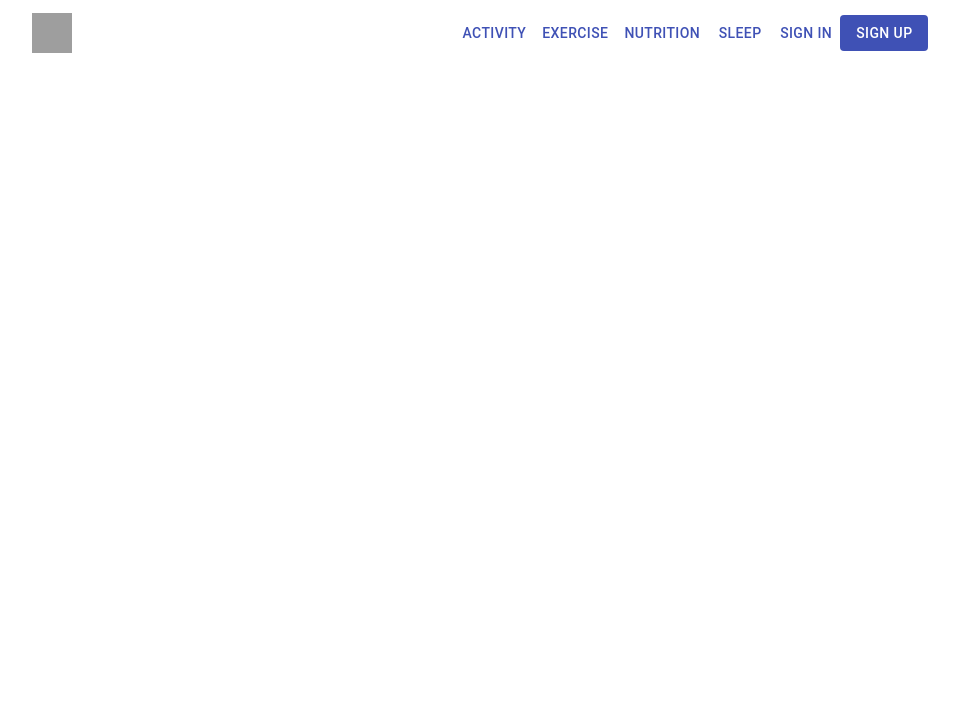
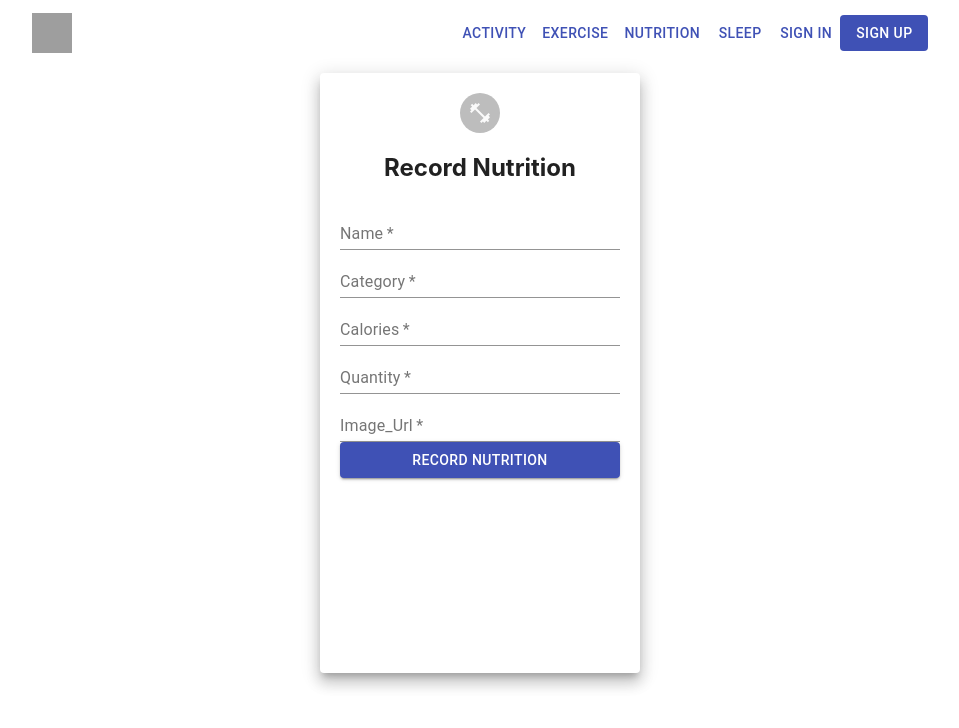
Before and after one commit to dsaldonid/SITE_assignment3, a React (Create React App) app in the folder fitness-app/: page /nutrition/form in a window 1280 px wide. Shown: the top 728 px of the page, without its empty margins (160-1119 px from the left). Built offline with nearby package versions, Linux system fonts and the light colour scheme; no server answers; grey boxes are pictures that could not be loaded.

Commit message:
added nutrition info

```diff
--- a/fitness-app/src/components/App/App.js
+++ b/fitness-app/src/components/App/App.js
@@ -12,6 +12,7 @@ import Sleep from '../Sleep/Sleep';
 import SignUp from '../SignUp/SignUp';
 import InvalidLogin from '../InvalidLogin/InvalidLogin';
 import ExerciseForm from "../ExerciseForm/ExerciseForm"
+import NutritionForm from "../NutritionForm/NutritionForm"
 // import apiClient from '../../services/apiClient';
 import { AppStateProvider} from "../../contexts/appStateContext"
 
@@ -97,6 +98,7 @@ function App() {
           <Route path="/sleep" element={<Sleep/>}/>
           <Route path="/invalidlogin" element={<InvalidLogin/>}/>
           <Route path="/exercise/form" element={<ExerciseForm />}/>
+          <Route path="/nutrition/form" element={<NutritionForm />}/>
         </Routes>
       </BrowserRouter>
     </div>
--- a/fitness-app/src/components/Nutrition/Nutrition.js
+++ b/fitness-app/src/components/Nutrition/Nutrition.js
@@ -1,6 +1,7 @@
 import { Box, Typography , Button} from '@material-ui/core/'
-import { useNavigate } from "react-router-dom"
+import { useNavigate, Link } from "react-router-dom"
 import { useState, useEffect } from "react"
+import NutritionCard from '../NutritionCard/NutritionCard'
 import useRedirect from '../../hooks/useRedirect'
 import { useAppStateContext } from '../../contexts/appStateContext';
 
@@ -26,27 +27,34 @@ export default function Nutrition(){
     }
     }, [appState.isAuthenticated, navigate])
     return(
-        <div className = "Nutrition">
-            <Box display="flex" justifyContent="center" alignItems="center">
+        <div className = "nutrition">
+            <div className ="banner">
                 <Typography variant="h3" gutterBottom>
                     Nutrition
                 </Typography>
-            </Box>
+            </div>
             <div className = "overview">
-                <Typography variant="h3" gutterBottom>
+                <Typography variant="h4" gutterBottom>
                     Overview
                 </Typography>
+                <Link to="/nutrition/form" style={{ textDecoration: 'none' }}>
                     <Button variant="contained" color="secondary" size = "small">
                         Add Nutrition
                     </Button>
+                </Link>
             </div>
+            <Box display="flex" flexDirection="row" flexWrap ="wrap" justifyContent="center" alignItems="center">
+                {appState.nutritions.length !== 0?
+                appState.nutritions.map((nutrition) => (<NutritionCard nutrition = {nutrition}/>)):
                 <div className = "content">
-                <Box m= {1} border={1} display="flex" justifyContent="center" alignItems="center">
+                    <Box m= {1} border={1} display="flex" justifyContent="center" alignItems="space-between">
                         <Typography contained variant="h4" gutterBottom>
                             Nothing to show here
                         </Typography>
                     </Box>
                 </div>
+                }
+            </Box>
         </div>
 
 
--- /dev/null
+++ b/fitness-app/src/components/NutritionCard/NutritionCard.js
@@ -0,0 +1,56 @@
+import {Box, Card, Typography,CardContent} from '@material-ui/core';
+import { makeStyles } from '@material-ui/core/styles'
+
+const useStyles = makeStyles({
+    root: {
+      width: 275,
+      height:140,
+      marginTop:20,
+      marginRight:20,
+      marginBottom:10
+    },
+    text: {
+      textAlign:"center",
+      display:"flex",
+      flexDirection:"column",
+      alignItems:"center"
+    },
+    padd:{
+        marginRight:10
+    }
+  });
+
+export default function NutritionCard({nutrition}) {
+const classes = useStyles();
+  return (
+    <div className = "NutritionCard">
+            <Card className={classes.root}>
+                <CardContent className={classes.text}>
+                    <Typography variant="h5" color="textPrimary" component="h5">
+                        {nutrition.name}
+                    </Typography>
+                    <Box display="flex" flexDirection="row" justifyContent="space-between">
+                        <div className={classes.padd}>
+                            <Typography variant="h6" color="textSecondary" component="h2">
+                                Duration
+                                <Typography variant="h6" color="textSecondary" component="p">
+                                    {nutrition.dur}
+                                </Typography>
+                            </Typography>
+                        </div>
+                        <div>
+                            <Typography variant="h6" color="textSecondary" component="p">
+                                Intensity
+                                <Typography variant="h6" color="textSecondary" component="p">
+                                    {nutrition.tense}/10
+                                </Typography>
+                            </Typography>
+                        </div>
+                    </Box>
+                </CardContent>
+            </Card>
+        </div>
+
+
+  )
+}
--- /dev/null
+++ b/fitness-app/src/components/NutritionForm/NutritionForm.js
@@ -0,0 +1,136 @@
+import Button from '@material-ui/core/Button';
+import { useState } from "react"
+import { Grid, Paper, Avatar, TextField } from '@material-ui/core';
+import FitnessCenterIcon from '@material-ui/icons/FitnessCenter';
+import axios from "axios"
+import { useNavigate } from "react-router-dom"
+import apiClient from '../../services/apiClient';
+import { useAppStateContext } from '../../contexts/appStateContext';
+
+export default function NutritionForm() {
+    const { appState, setAppState} = useAppStateContext()
+    const navigate = useNavigate()
+    const [isProcessing, setIsProcessing] = useState(false)
+    const [errors, setErrors] = useState({})
+    const [form, setForm] = useState({
+        name: "",
+        category: "",
+        calories: 0,
+        quantity: 0,
+        image_url:""
+    })
+
+
+    const handleOnInputChange = (event) => {
+        setForm((f) => ({ ...f, [event.target.name]: event.target.value }))
+    }
+
+    const handleOnSubmit = async () => {
+        setIsProcessing(true)
+        setErrors((e) => ({ ...e, form: null }))
+
+
+        const { data, error } = await apiClient.createNutrition(
+            {
+                name: form.name,
+                category: form.category,
+                calories: form.calories,
+                quantity: form.quantity,
+                image_url: form.image_url,
+            })
+        // console.log(data)
+        // have error with displaying card
+        if (error) {
+            setErrors((e) => ({ ...e, form: error }))
+        }
+        console.log(appState)
+        if (data) {
+            // setNutrition((e) => [...e, data.Nutrition[0]])
+            setAppState((a) => (
+                {
+                    ...a, nutritions:[...a.nutritions,data.Nutrition[0]]
+                }
+                ))
+            setForm({
+                name: "",
+                category: "",
+                calories: 0,
+                quantity: 0,
+                image_url:""
+            })
+        }
+        setIsProcessing(false)
+        navigate("/Nutrition")
+    }
+
+    const paperStyle = {
+        padding: 20,
+        height: "70vh",
+        width: 280,
+        margin: "20px auto"
+    }
+    return (
+        <Grid>
+            <Paper elevation={10} style={paperStyle}>
+                <Grid align="center">
+                    <Avatar>
+                        <FitnessCenterIcon />
+                    </Avatar>
+                    <h2>
+                        Record Nutrition
+                    </h2>
+                </Grid>
+                <TextField
+                    onChange={handleOnInputChange}
+                    name="name"
+                    label="Name"
+                    placeholder="Enter Nutrition name"
+                    fullWidth
+                    required
+                />
+                <TextField
+                    onChange={handleOnInputChange}
+                    name="category"
+                    label="Category"
+                    placeholder="Enter Nutrition category"
+                    fullWidth
+                    required
+                />
+                <TextField
+                    onChange={handleOnInputChange}
+                    name="calories"
+                    label="Calories"
+                    type="number"
+                    placeholder="Enter Nutrition calories"
+                    fullWidth
+                    required
+                />
+                <TextField
+                    onChange={handleOnInputChange}
+                    name="quantity"
+                    label="Quantity"
+                    type="number"
+                    placeholder="Enter Nutrition quantity"
+                    fullWidth
+                    required
+                />
+                <TextField
+                    onChange={handleOnInputChange}
+                    name="image_url"
+                    label="Image_Url"
+                    placeholder="Enter Nutrition image url"
+                    fullWidth
+                    required
+                />
+                <Button
+                    onClick={handleOnSubmit}
+                    type='submit'
+                    variant="contained"
+                    color='primary'
+                    fullWidth
+                >Record Nutrition
+                </Button>
+            </Paper>
+        </Grid>
+    )
+}
--- a/fitness-app/src/hooks/useAppState.js
+++ b/fitness-app/src/hooks/useAppState.js
@@ -9,7 +9,7 @@ export default function useAppState(){
     const [appState, setAppState] = useState({
         user: null,
         isAuthenticated: false,
-        nutrition: [],
+        nutritions: [],
         sleep: [],
         exercises: [],
         token: ""
--- a/fitness-app/src/services/apiClient.js
+++ b/fitness-app/src/services/apiClient.js
@@ -35,6 +35,11 @@ class ApiClient{
   async listUserExercise(){
     return await this.request({endpoint:'exercise', method:"GET"})
   }
+
+  async createNutrition(nutrition){
+    return await this.request({ endpoint:'nutrition', method: "POST", data: nutrition})
+  }
+
   async createExercise(exercise){
     return await this.request({ endpoint:'exercise', method: "POST", data: exercise})
   }
```
Lines whose indentation alone changed are shown as unchanged.
